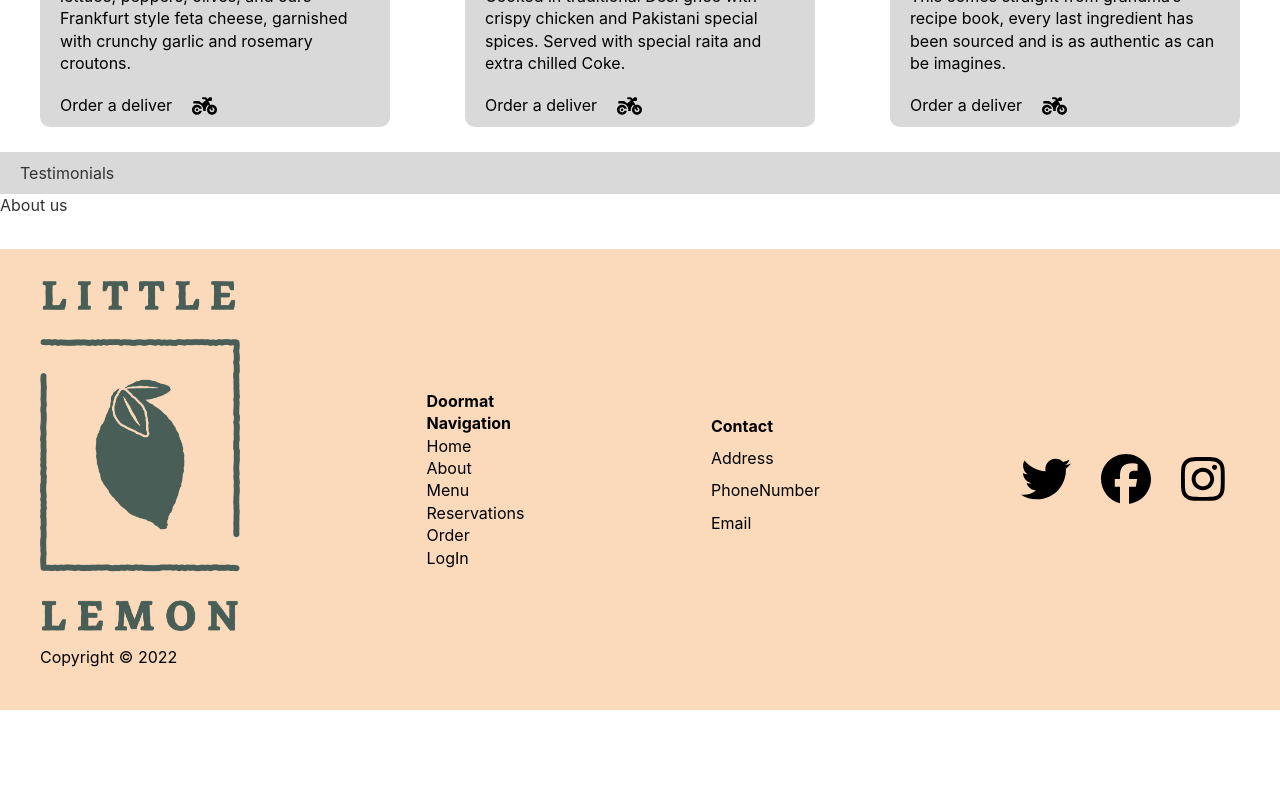
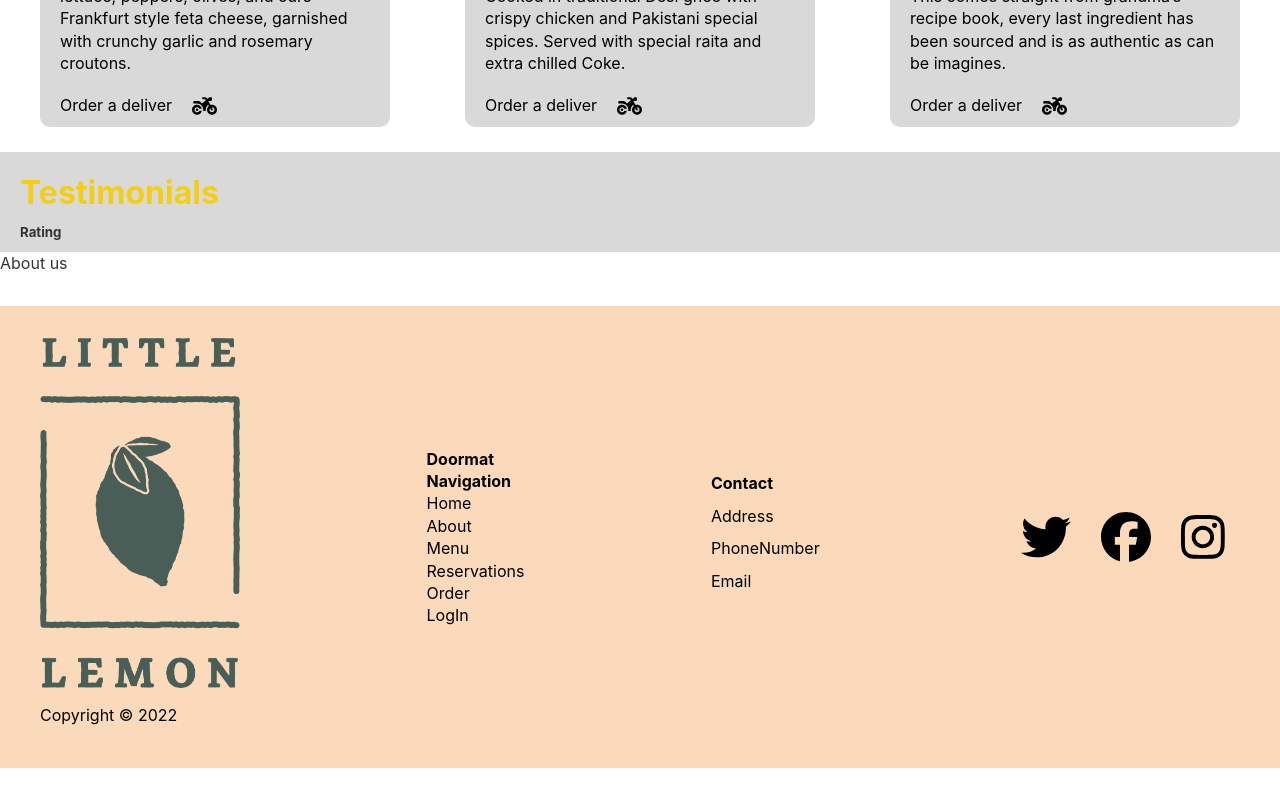
Before and after one commit to AshrafMuhammadNaeem/littlelemon-web, a React (Create React App) app: page / in a window 1280 px wide. Shown: the part 960-1760 px from the top of the page. Before the commit the page ends 1702 px from the top, so only its background shows below. Built offline with nearby package versions, Linux system fonts and the light colour scheme.

Commit message:
Update Main.js
creating testimonials section

```diff
--- a/src/Main.js
+++ b/src/Main.js
@@ -90,14 +90,17 @@ export const Main = () => {
                 </div>
 
                 </div>
-
             </section>
             {/* Testimonials Section */}
             <section className="Testimonials">
+                <h1 id="review"> Testimonials </h1>
                 <div className="cards">
+                    <div className="card-1">
+                        <h5> Rating </h5>
+                    </div>
 
                 </div>
-                Testimonials
+
             </section>
             <section>
                 About us
```
